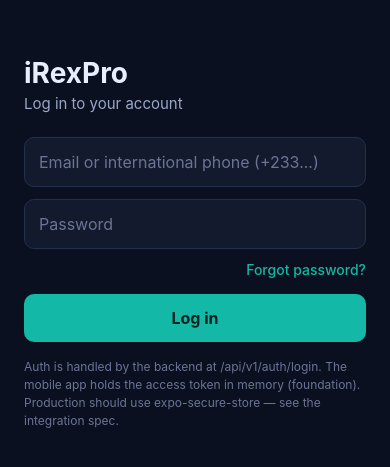
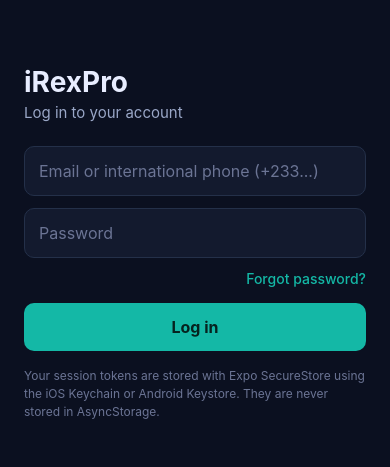
Before and after one commit to christianagbotah/irexpro, a React Native app in the folder apps/mobile/: screen / in a window 390 px wide. Shown: the part 179-646 px from the top of the page. Built offline with nearby package versions, Linux system fonts and the light colour scheme; no server answers.

Commit message:
Sprint 49: align mobile login security copy with SecureStore

```diff
--- a/apps/mobile/src/screens/LoginScreen.tsx
+++ b/apps/mobile/src/screens/LoginScreen.tsx
@@ -7,7 +7,6 @@ import {
   StyleSheet,
   Text,
   TextInput,
-  View,
 } from 'react-native';
 import { api, setAccessToken } from '@/lib/api';
 import { saveTokens } from '@/lib/secure-storage';
@@ -76,23 +75,39 @@ export default function LoginScreen({ onForgotPassword }: { onForgotPassword?: (
       </Pressable>
 
       <Text style={styles.muted}>
-        Auth is handled by the backend at /api/v1/auth/login. The mobile app
-        holds the access token in memory (foundation). Production should use
-        expo-secure-store — see the integration spec.
+        Your session tokens are stored with Expo SecureStore using the iOS Keychain or Android
+        Keystore. They are never stored in AsyncStorage.
       </Text>
     </KeyboardAvoidingView>
   );
 }
 
 const styles = StyleSheet.create({
-  container: { flex: 1, backgroundColor: '#0b1020', padding: 24, justifyContent: 'center' },
+  container: {
+    flex: 1,
+    backgroundColor: '#0b1020',
+    padding: 24,
+    justifyContent: 'center',
+  },
   title: { fontSize: 28, fontWeight: '700', color: '#e8edff', marginBottom: 4 },
   subtitle: { fontSize: 15, color: '#9aa7c7', marginBottom: 24 },
   input: {
-    backgroundColor: '#131a2e', borderColor: '#243049', borderWidth: 1,
-    borderRadius: 10, padding: 14, color: '#e8edff', marginBottom: 12, fontSize: 16,
+    backgroundColor: '#131a2e',
+    borderColor: '#243049',
+    borderWidth: 1,
+    borderRadius: 10,
+    padding: 14,
+    color: '#e8edff',
+    marginBottom: 12,
+    fontSize: 16,
   },
-  button: { backgroundColor: '#14b8a6', borderRadius: 10, padding: 14, alignItems: 'center', marginBottom: 16 },
+  button: {
+    backgroundColor: '#14b8a6',
+    borderRadius: 10,
+    padding: 14,
+    alignItems: 'center',
+    marginBottom: 16,
+  },
   buttonText: { color: '#06231f', fontWeight: '700', fontSize: 16 },
   error: { color: '#f87171', fontSize: 14, marginBottom: 12 },
   muted: { color: '#6b7494', fontSize: 12, lineHeight: 18 },
```
